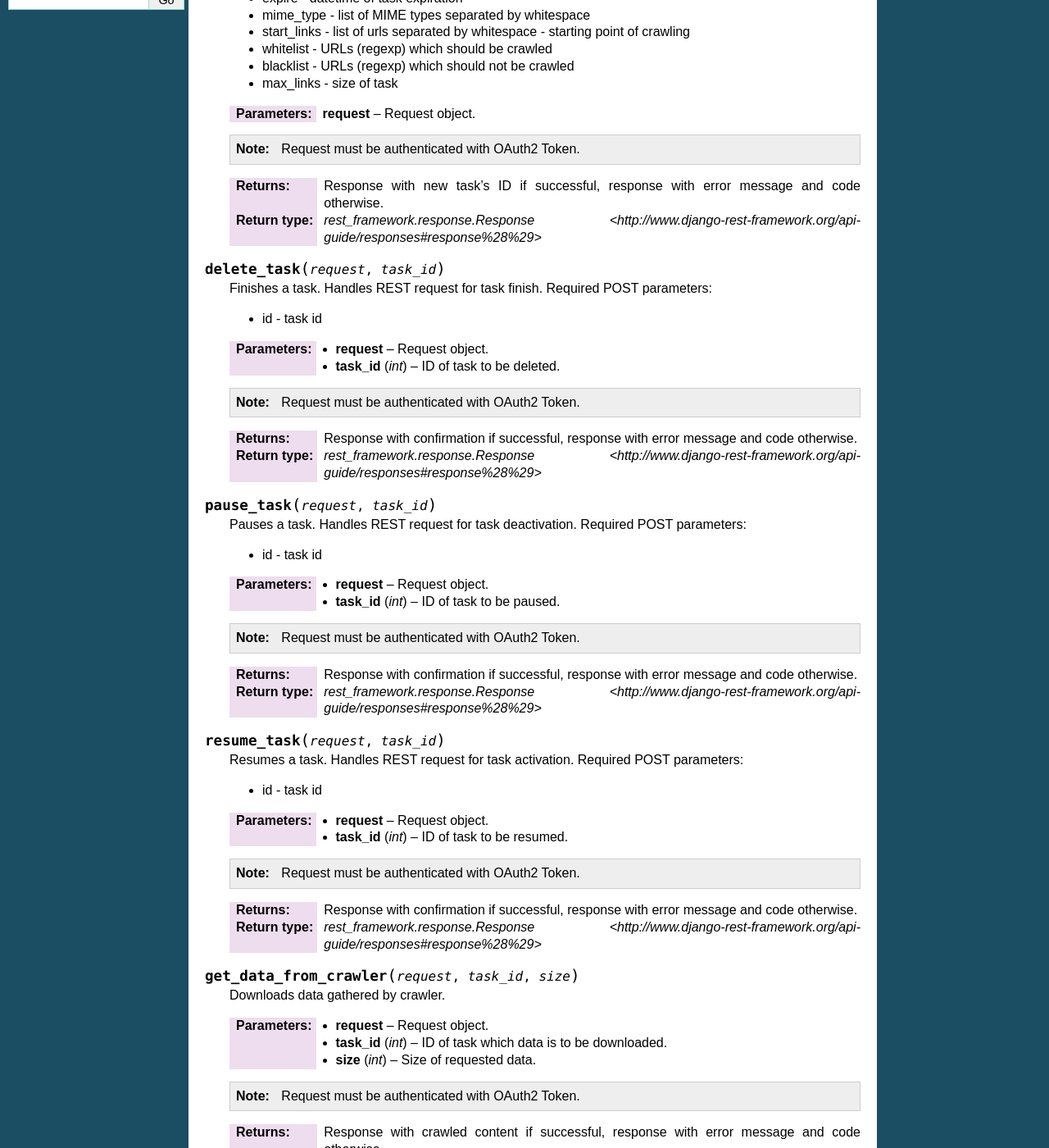
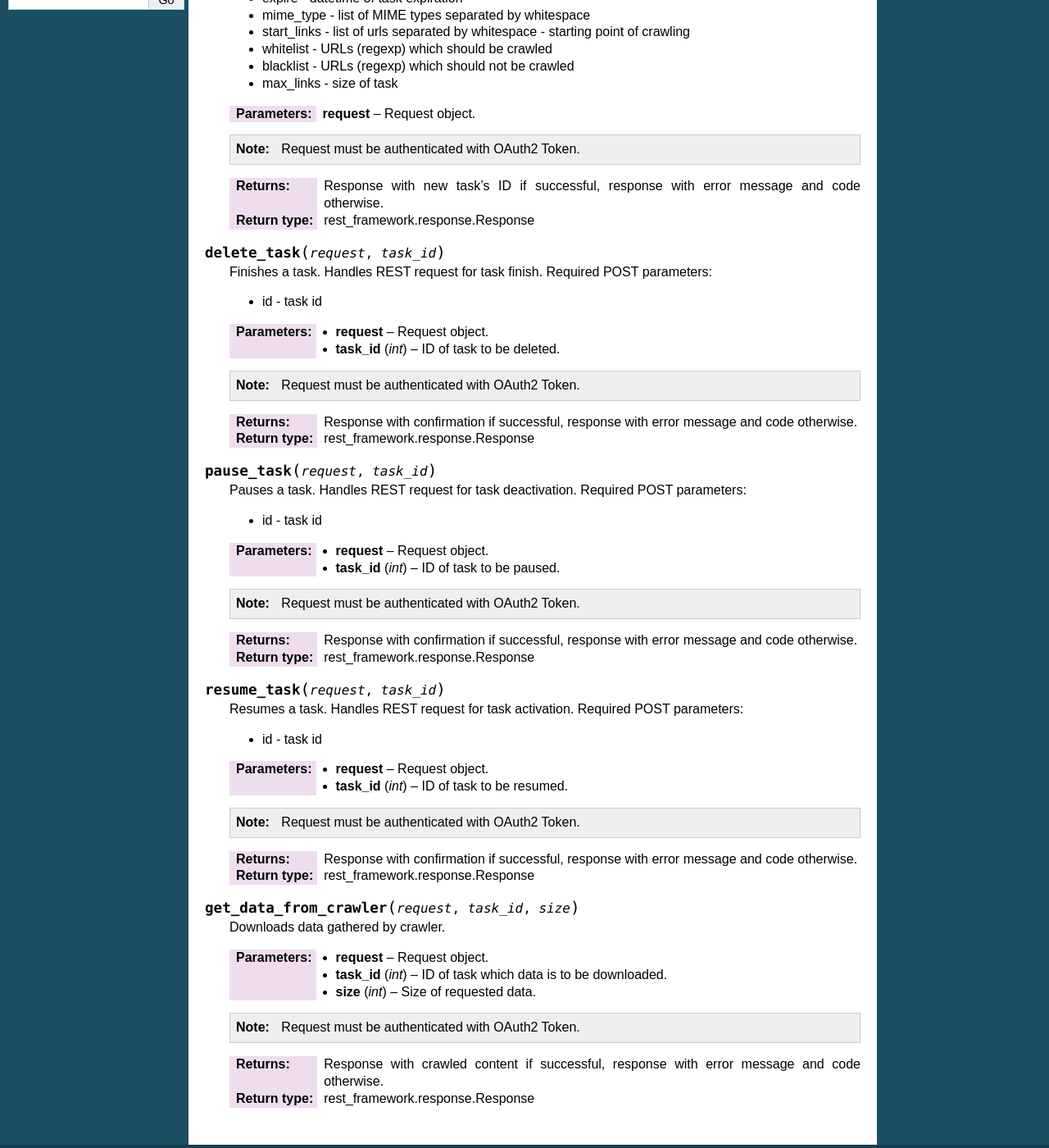
Before and after one commit to agh-glk/fcs, a Sphinx documentation site: the page built from docs/source/manager/api_views.rst, in a window 1280 px wide and 1400 px high, scrolled down 287 px. Shown: the whole window at 82% size. Built offline with Sphinx 7.4.7, drawn with Linux system fonts in a browser that asks for light colours; formulas are drawn with MathJax 3; some of the changed lines change nothing that is shown; some of the changed text lies outside the part shown.

Commit message:
[NT] Edit

```diff
--- a/docs/source/manager/api_views.rst
+++ b/docs/source/manager/api_views.rst
@@ -24,7 +24,7 @@ with Django REST framework @api_view decorator. These methods are mapped on URLs
    .. note:: Request must be authenticated with OAuth2 Token.
 
    :return: Response with new task's ID if successful, response with error message and code otherwise.
-   :rtype: `rest_framework.response.Response <http://www.django-rest-framework.org/api-guide/responses#response%28%29>`
+   :rtype: rest_framework.response.Response
 
 
 .. py:function:: delete_task(request, task_id)
@@ -39,7 +39,7 @@ with Django REST framework @api_view decorator. These methods are mapped on URLs
    .. note:: Request must be authenticated with OAuth2 Token.
 
    :return: Response with confirmation if successful, response with error message and code otherwise.
-   :rtype: `rest_framework.response.Response <http://www.django-rest-framework.org/api-guide/responses#response%28%29>`
+   :rtype: rest_framework.response.Response
 
 
 .. py:function:: pause_task(request, task_id)
@@ -54,7 +54,7 @@ with Django REST framework @api_view decorator. These methods are mapped on URLs
    .. note:: Request must be authenticated with OAuth2 Token.
 
    :return: Response with confirmation if successful, response with error message and code otherwise.
-   :rtype: `rest_framework.response.Response <http://www.django-rest-framework.org/api-guide/responses#response%28%29>`
+   :rtype: rest_framework.response.Response
 
 
 .. py:function:: resume_task(request, task_id)
@@ -69,7 +69,7 @@ with Django REST framework @api_view decorator. These methods are mapped on URLs
    .. note:: Request must be authenticated with OAuth2 Token.
 
    :return: Response with confirmation if successful, response with error message and code otherwise.
-   :rtype: `rest_framework.response.Response <http://www.django-rest-framework.org/api-guide/responses#response%28%29>`
+   :rtype: rest_framework.response.Response
 
 
 .. py:function:: get_data_from_crawler(request, task_id, size)
@@ -83,4 +83,4 @@ with Django REST framework @api_view decorator. These methods are mapped on URLs
    .. note:: Request must be authenticated with OAuth2 Token.
 
    :return: Response with crawled content if successful, response with error message and code otherwise.
-   :rtype: `rest_framework.response.Response <http://www.django-rest-framework.org/api-guide/responses#response%28%29>`
+   :rtype: rest_framework.response.Response
```
